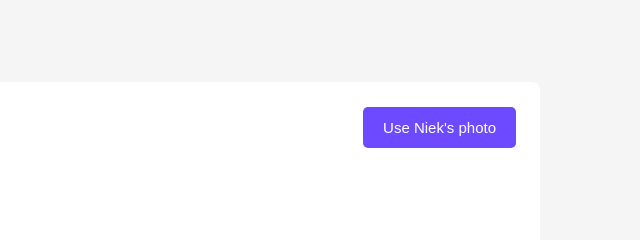
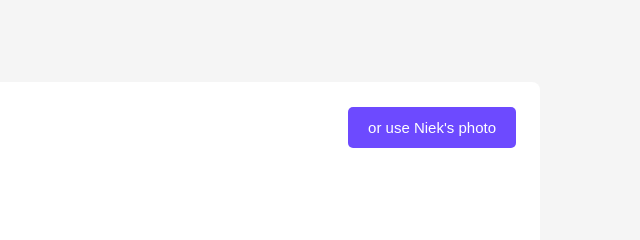
Before and after one commit to ikryven/Mooijfy, a plain HTML site: page index.html in a window 1280 px wide. Shown: the top 240 px of the page, 640-1280 px from the left. Drawn offline with Linux system fonts and the light colour scheme.

Commit message:
Update index.html

```diff
--- a/index.html
+++ b/index.html
@@ -113,7 +113,7 @@
     <div class="row-inline">
       <label>Image:</label>
       <input type="file" id="imageInput" accept="image/*">
-      <button id="niekBtn" type="button">Use Niek's photo</button>
+      <button id="niekBtn" type="button">or use Niek's photo</button>
     </div>
     <div class="row-inline"><label>Downsampling:</label>
       <input type="number" id="skipInput" value="5" min="1" max="100"></div>
```
